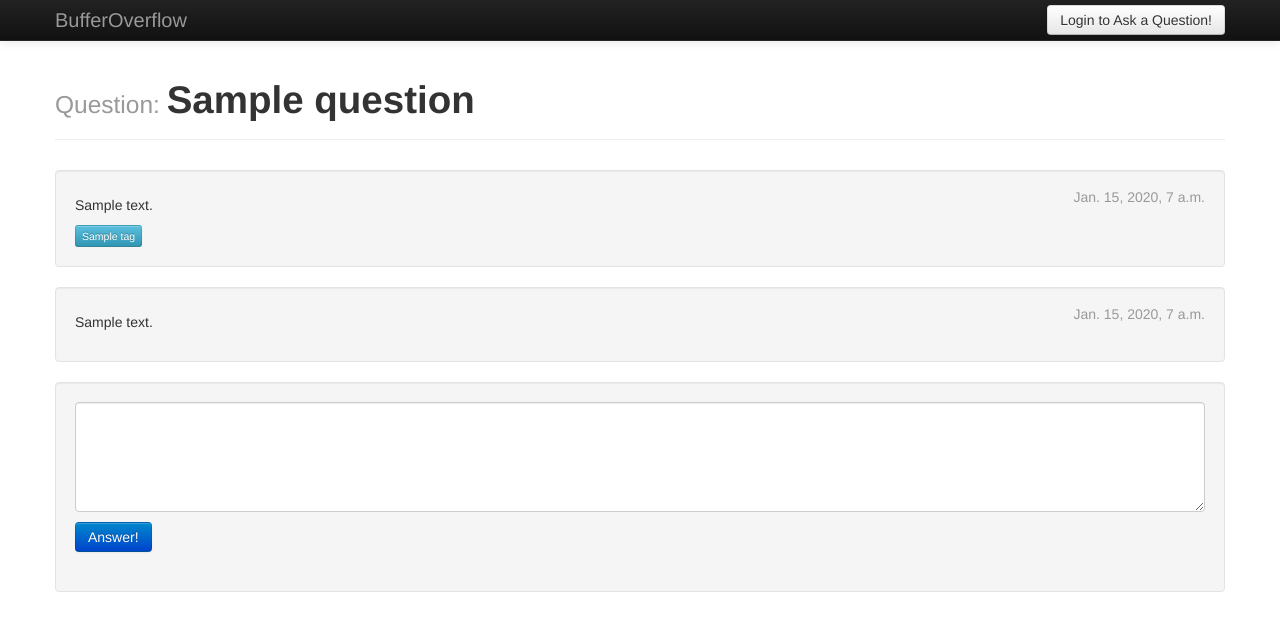
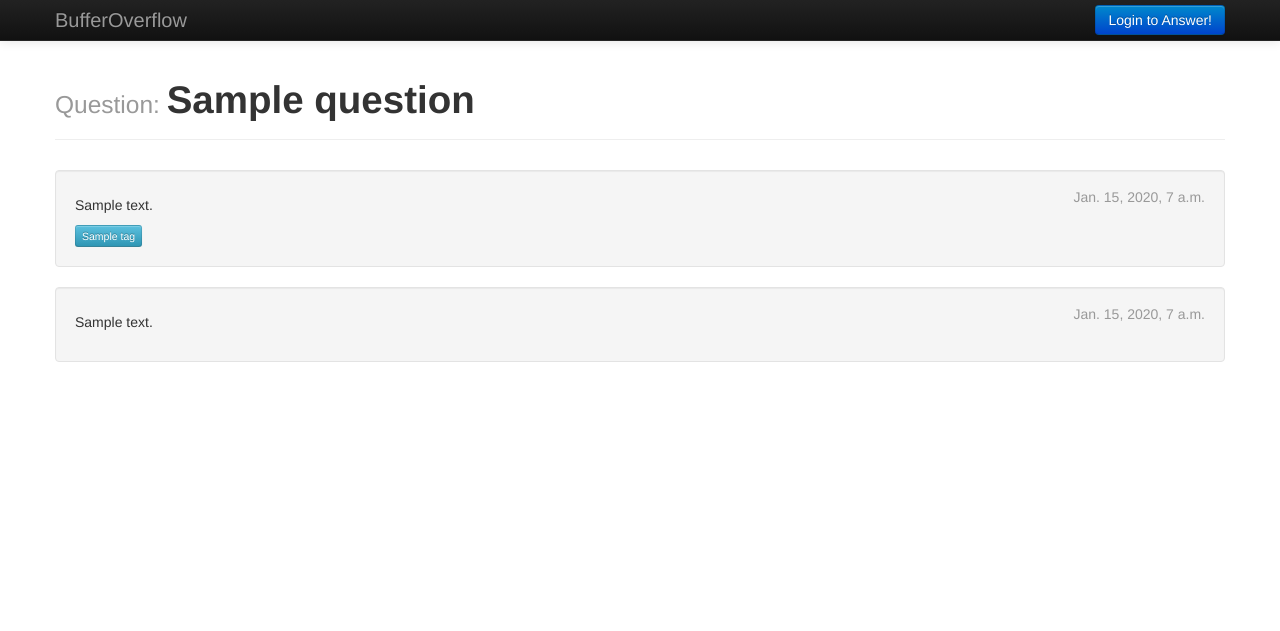
Before and after one commit to edufelipe/bufferoverflow, a Django app: page /question/1/ in a window 1280 px wide. Shown: the top 631 px of the page. Run offline with Django 3.2, Linux system fonts and the light colour scheme; tables that the repository leaves empty hold one stand-in row (values such as "Sample post").

Commit message:
Associate Answer with User who answered it
Require that an user is logged in to answer.

```diff
--- a/question/models.py
+++ b/question/models.py
@@ -26,6 +26,7 @@ class Tag(models.Model):
 
 
 class Answer(models.Model):
+    user = models.ForeignKey(settings.AUTH_USER_MODEL)
     question = models.ForeignKey(Question)
     content = models.TextField()
     date_created = models.DateTimeField(auto_now_add=True)
--- a/question/views.py
+++ b/question/views.py
@@ -18,9 +18,9 @@ def detail(request, question):
     form = AnswerForm()
     question = Question.objects.get(pk=question)
 
-    if request.method == 'POST':
+    if request.method == 'POST' and request.user.is_authenticated():
         form = AnswerForm(request.POST,
-            instance=Answer(question=question))
+            instance=Answer(user=request.user, question=question))
         if form.is_valid():
             form.save()
             form = AnswerForm()
--- a/templates/base.html
+++ b/templates/base.html
@@ -13,8 +13,10 @@
       {% if user.is_authenticated %}
         <a href="{% url 'ask' %}" class="btn">Ask a Question!</a>
       {% else %}
-      <a href="{% url 'socialauth_begin' 'google-oauth2' %}" class='btn'>
+      <a href="{% url 'socialauth_begin' 'google-oauth2' %}" class='btn btn-primary'>
+        {% block login_text %}
         Login to Ask a Question!
+        {% endblock login_text %}
       </a>
       {% endif %}
       </form>
--- a/templates/question/detail.html
+++ b/templates/question/detail.html
@@ -3,6 +3,10 @@
 {% block header %}
 <h1><small>Question: </small>{{ question.title }}</h1>
 {% endblock header %}
+
+{% block login_text %}
+Login to Answer!
+{% endblock login_text %}
 
 {% block content %}
   <div class="media well">
@@ -40,6 +44,7 @@
   {% endfor %}
   </div>
 {% endif %}
+{% if user.is_authenticated %}
   <div class="well">
     <form method="POST">
       {% csrf_token %}
@@ -49,4 +54,5 @@
       </button>
     </form>
   </div>
+{% endif %}
 {% endblock content %}
```
